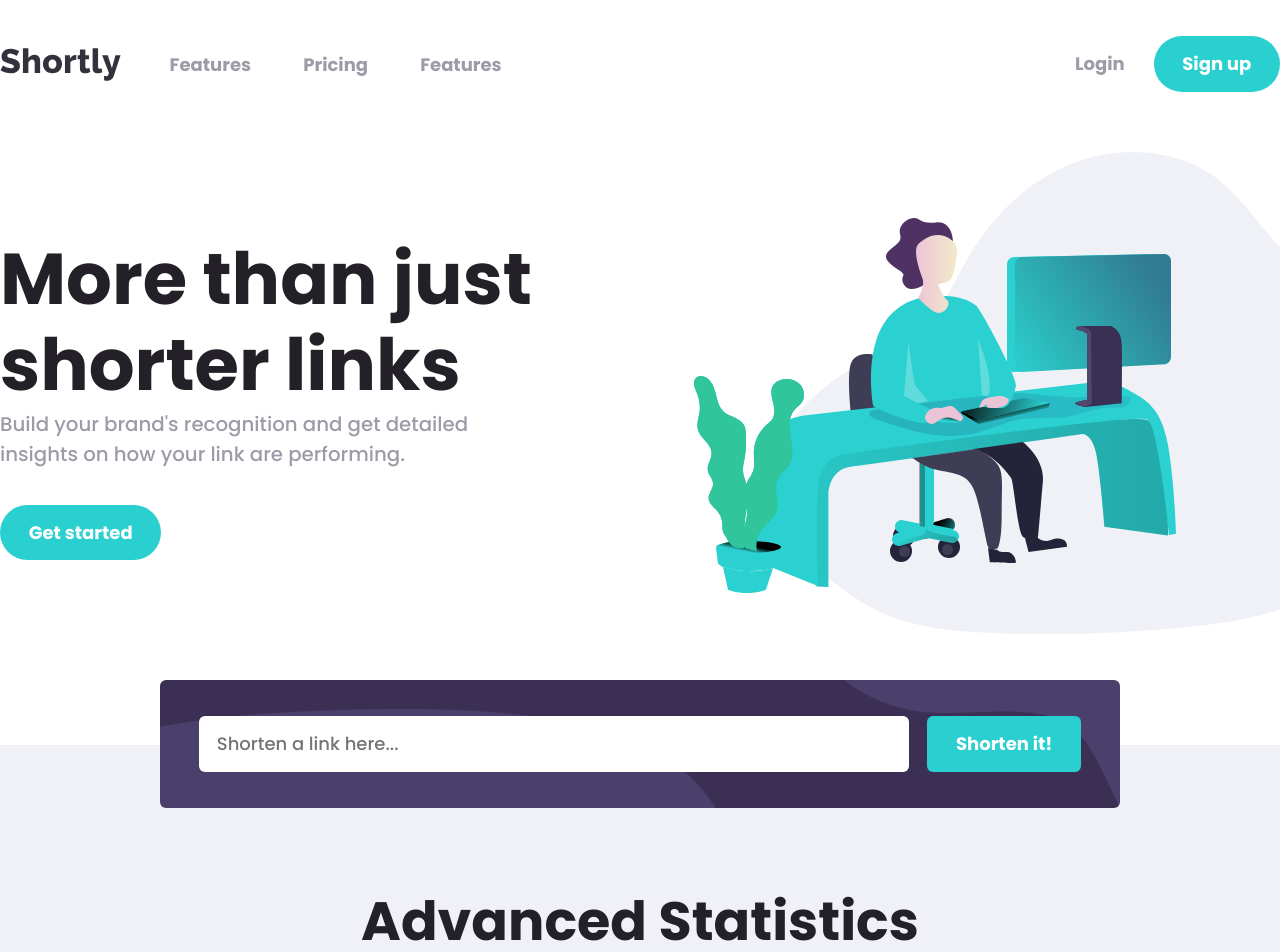
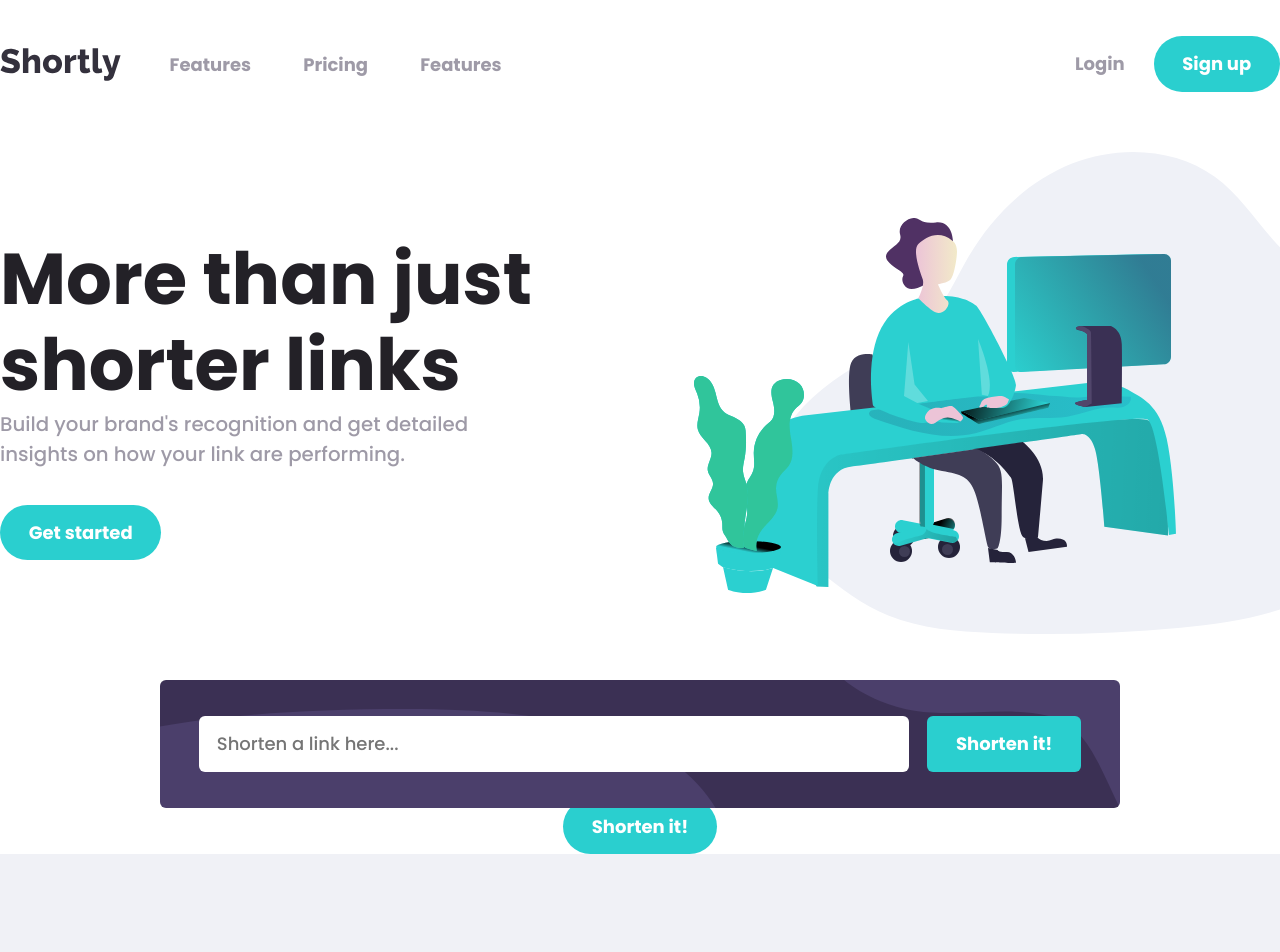
Before and after one commit to damyco/url-short, a Next.js app: page / in a window 1280 px wide. Shown: the top 952 px of the page. Built offline with nearby package versions, Linux system fonts and the light colour scheme.

Commit message:
added footer & stats sections, CSS tweaks

```diff
--- a/components/ShortenLink.js
+++ b/components/ShortenLink.js
@@ -4,6 +4,7 @@ import styles from "../styles/ShortenLink.module.css";
 
 export default function ShortenLink() {
   return (
+    <>
       <section className={styles.wrapper}>
         <form className={styles.container}>
           <input
@@ -14,5 +15,11 @@ export default function ShortenLink() {
           <Button style="primary">Shorten it!</Button>
         </form>
       </section>
+      <div className={styles.linksContainer}>
+        <p>url</p>
+        <p>short url</p>
+        <Button style="primary">Shorten it!</Button>
+      </div>
+    </>
   );
 }
```
Lines whose indentation alone changed are shown as unchanged.
